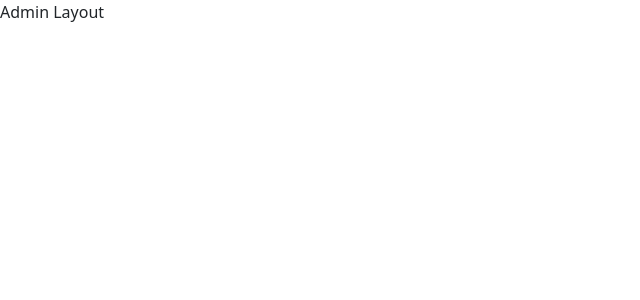
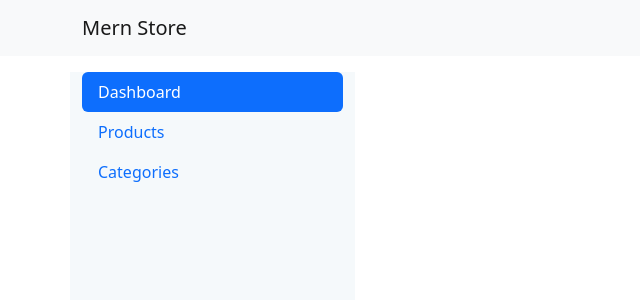
Before and after one commit to farhad999/ecom-client-mern, a React (Create React App) app: page /admin in a window 1280 px wide. Shown: the top 300 px of the page, without its empty margins (0-640 px from the left). Built offline with nearby package versions, Linux system fonts and the light colour scheme; no server answers.

Commit message:
Admin Navbar and simple categories added

```diff
--- /dev/null
+++ b/src/components/AdminNavbar.js
@@ -0,0 +1,18 @@
+import React from "react";
+import { Container, Navbar } from "react-bootstrap";
+import { appConfig } from "../configs/app";
+import { LinkContainer } from "react-router-bootstrap";
+
+const AdminNavbar = () => {
+  return (
+    <Navbar bg="light" className="mb-3">
+      <Container>
+        <LinkContainer to="/">
+          <Navbar.Brand>{appConfig.appName}</Navbar.Brand>
+        </LinkContainer>
+      </Container>
+    </Navbar>
+  );
+};
+
+export default AdminNavbar;
--- a/src/configs/app.js
+++ b/src/configs/app.js
@@ -1,3 +1,4 @@
 export const appConfig = {
+    appName: 'Mern Store',
     apiUrl: 'http://localhost:4000/api/v1',
 }
--- a/src/index.css
+++ b/src/index.css
@@ -15,3 +15,7 @@ code {
 .w-full{
   width: 100%;
 }
+
+.bg-gray{
+  background-color: rgb(245, 249, 251);
+}
--- a/src/layouts/AdminLayout.js
+++ b/src/layouts/AdminLayout.js
@@ -1,11 +1,42 @@
 import React from "react";
+import { Container, Row, Col, Nav } from "react-bootstrap";
+import MyNavbar from "../components/AdminNavbar";
+import { LinkContainer } from "react-router-bootstrap";
+import { Outlet } from "react-router-dom";
 
 const AdminLayout = () => {
-    return(
-        <div>
-            Admin Layout
-        </div>
-    )
-}
+  return (
+    <div>
+      <MyNavbar />
+      {/* Admin Sidebar */}
+      <Container>
+        <Row>
+          <Col md={3} className="bg-gray" style={{ minHeight: "300px" }}>
+            <Nav variant="pills" className="flex-column">
+              <Nav.Item>
+                <LinkContainer to="/admin">
+                  <Nav.Link>Dashboard</Nav.Link>
+                </LinkContainer>
+              </Nav.Item>
+              <Nav.Item>
+                <LinkContainer to="/admin/products">
+                  <Nav.Link>Products</Nav.Link>
+                </LinkContainer>
+              </Nav.Item>
+              <Nav.Item>
+                <LinkContainer to="/admin/categories">
+                  <Nav.Link>Categories</Nav.Link>
+                </LinkContainer>
+              </Nav.Item>
+            </Nav>
+          </Col>
+          <Col>
+            <Outlet />
+          </Col>
+        </Row>
+      </Container>
+    </div>
+  );
+};
 
 export default AdminLayout;
--- /dev/null
+++ b/src/pages/admin/Categories.js
@@ -0,0 +1,7 @@
+import React from "react";
+
+const Categories = () => {
+  return <div>Categories</div>;
+};
+
+export default Categories;
```
Also changed, not shown: src/router.js (+7 -0 lines).
